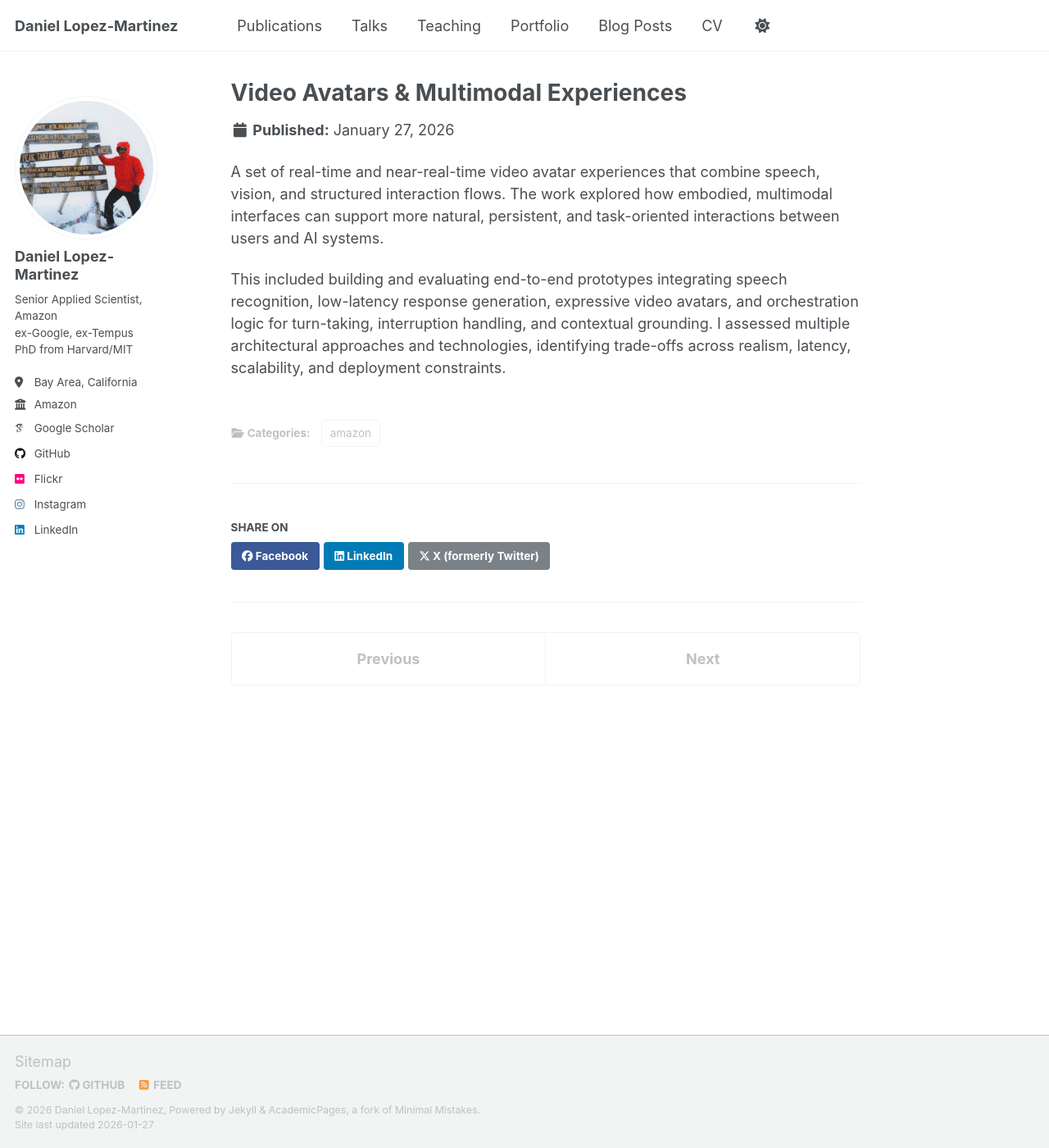
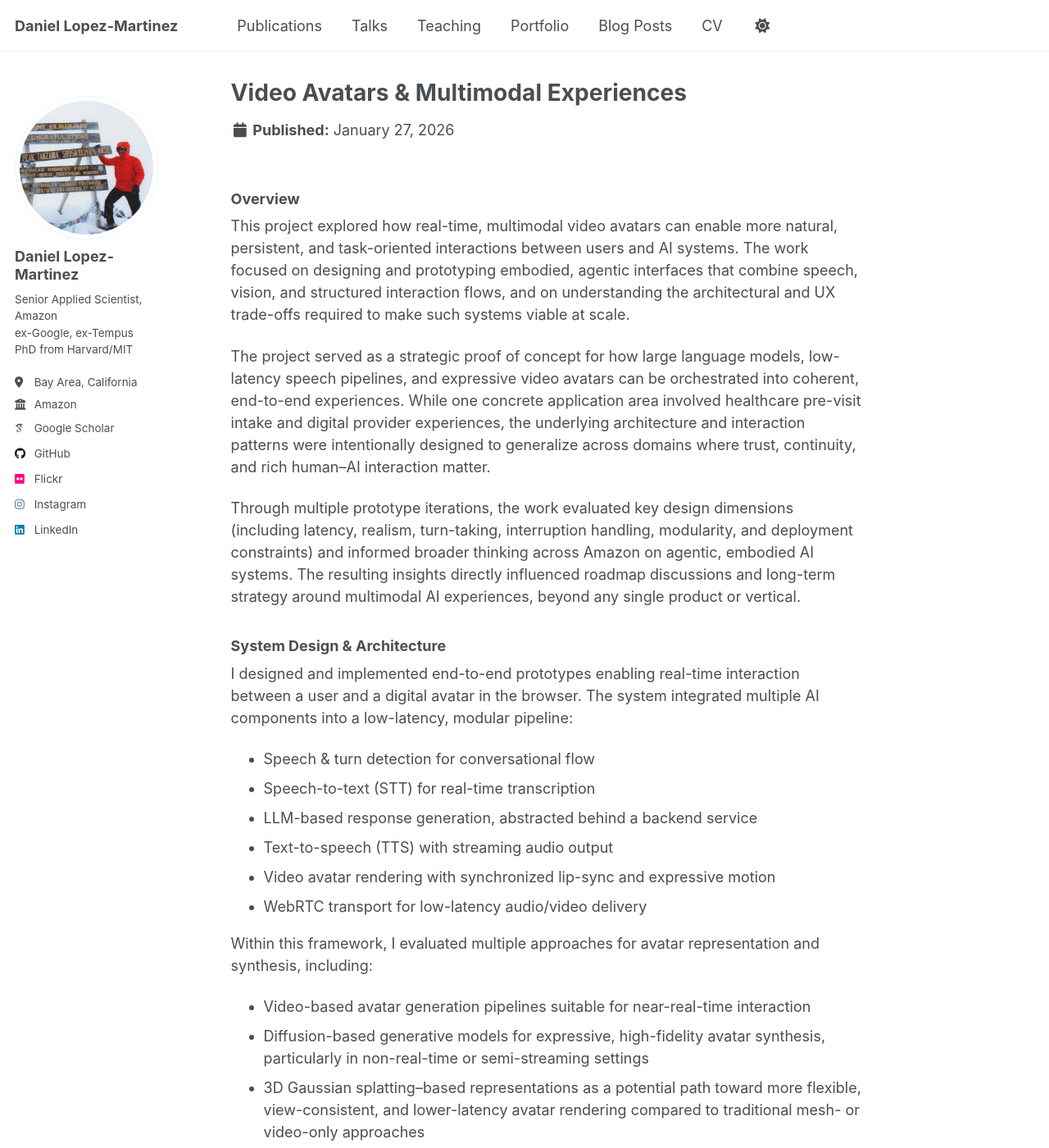
Before and after one commit to daniel-lopezmartinez/daniel-lopezmartinez.github.io, a Jekyll site: the page built from _portfolio/amazon-video-avatars.md, in a window 1280 px wide and 1400 px high. Shown: the whole window at 82% size. Built offline with Jekyll 4.4.1, drawn with Linux system fonts in a browser that asks for light colours; some web fonts are replaced; a script that is not in the unit is left out; some of the changed text lies outside the part shown.

Commit message:
Improved video avatars section

```diff
--- a/_portfolio/amazon-video-avatars.md
+++ b/_portfolio/amazon-video-avatars.md
@@ -1,11 +1,35 @@
 ---
 title: "Video Avatars & Multimodal Experiences"
-excerpt: "Applied research and prototyping of video-based, multimodal AI experiences combining speech, vision, and structured interaction flows to enable natural, task-oriented user interactions."
+excerpt: "Applied research, design and prototyping of real-time multimodal video avatar systems that shaped Amazon’s strategy for agentic, embodied AI experiences."
 collection: portfolio
 category: amazon
 order: 4
 ---
 
-A set of real-time and near-real-time video avatar experiences that combine speech, vision, and structured interaction flows. The work explored how embodied, multimodal interfaces can support more natural, persistent, and task-oriented interactions between users and AI systems.
 
-This included building and evaluating end-to-end prototypes integrating speech recognition, low-latency response generation, expressive video avatars, and orchestration logic for turn-taking, interruption handling, and contextual grounding. I assessed multiple architectural approaches and technologies, identifying trade-offs across realism, latency, scalability, and deployment constraints.
+### Overview
+
+This project explored how real-time, multimodal video avatars can enable more natural, persistent, and task-oriented interactions between users and AI systems. The work focused on designing and prototyping embodied, agentic interfaces that combine speech, vision, and structured interaction flows, and on understanding the architectural and UX trade-offs required to make such systems viable at scale.
+
+The project served as a strategic proof of concept for how large language models, low-latency speech pipelines, and expressive video avatars can be orchestrated into coherent, end-to-end experiences. While one concrete application area involved healthcare pre-visit intake and digital provider experiences, the underlying architecture and interaction patterns were intentionally designed to generalize across domains where trust, continuity, and rich human–AI interaction matter.
+
+Through multiple prototype iterations, the work evaluated key design dimensions (including latency, realism, turn-taking, interruption handling, modularity, and deployment constraints) and informed broader thinking across Amazon on agentic, embodied AI systems. The resulting insights directly influenced roadmap discussions and long-term strategy around multimodal AI experiences, beyond any single product or vertical.
+
+
+### System Design & Architecture
+
+I designed and implemented end-to-end prototypes enabling real-time interaction between a user and a digital avatar in the browser. The system integrated multiple AI components into a low-latency, modular pipeline:
+- Speech & turn detection for conversational flow
+- Speech-to-text (STT) for real-time transcription
+- LLM-based response generation, abstracted behind a backend service
+- Text-to-speech (TTS) with streaming audio output
+- Video avatar rendering with synchronized lip-sync and expressive motion
+- WebRTC transport for low-latency audio/video delivery
+
+
+Within this framework, I evaluated multiple approaches for avatar representation and synthesis, including:
+- Video-based avatar generation pipelines suitable for near-real-time interaction
+- Diffusion-based generative models for expressive, high-fidelity avatar synthesis, particularly in non-real-time or semi-streaming settings
+- 3D Gaussian splatting–based representations as a potential path toward more flexible, view-consistent, and lower-latency avatar rendering compared to traditional mesh- or video-only approaches
+
+These explorations informed architectural trade-offs around latency, realism, controllability, and deployment complexity, and helped shape longer-term thinking about how embodied AI systems might evolve beyond static video avatars toward more dynamic and generalizable visual representations.
```
